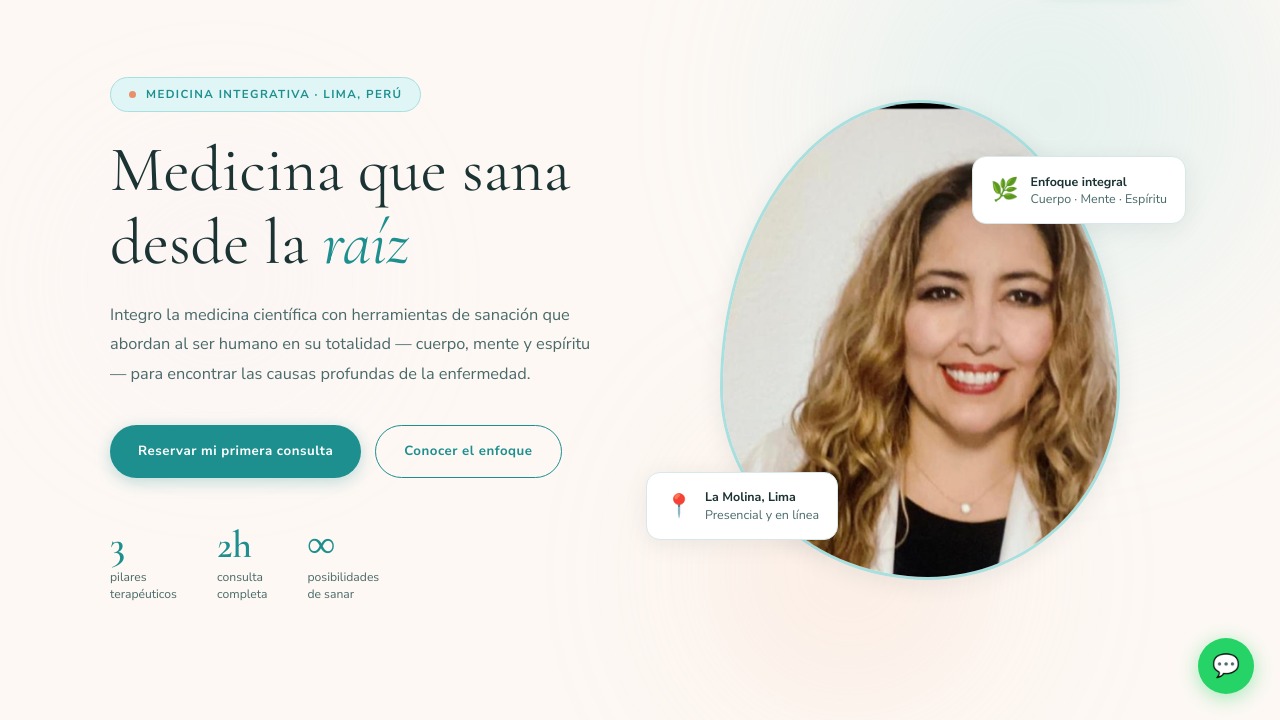
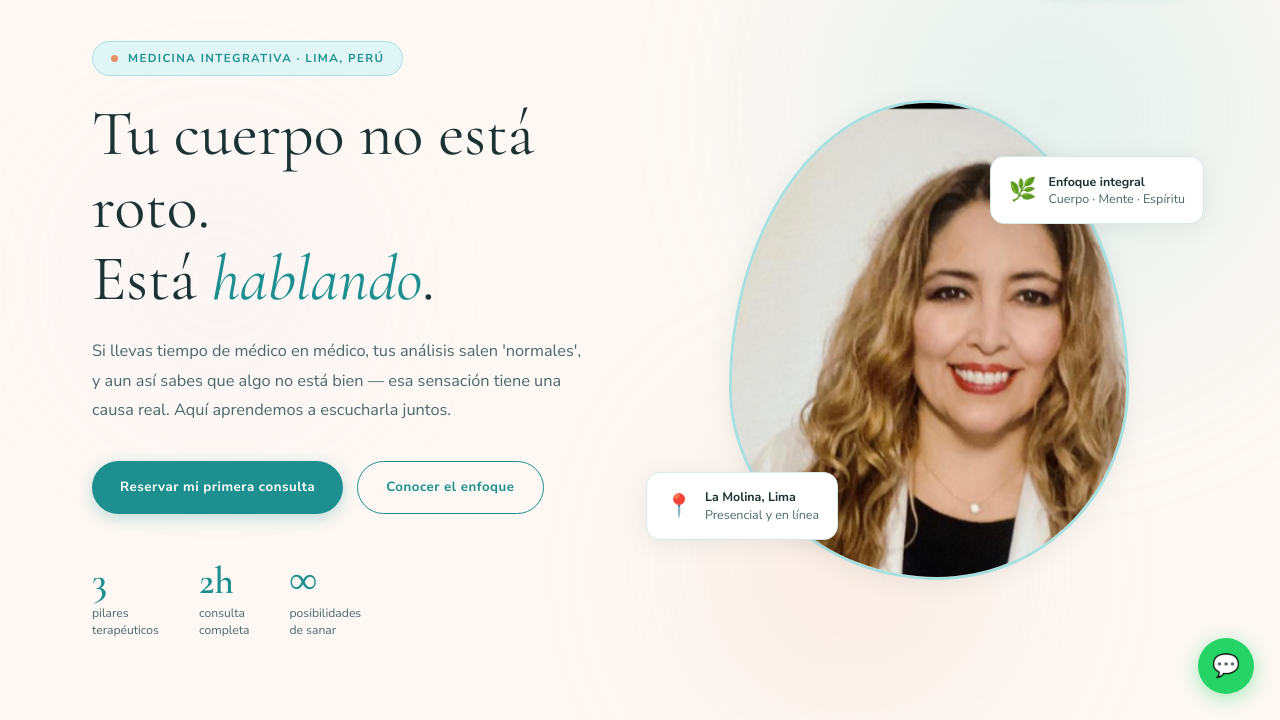
Before and after one commit to adolfosalasgomez3011/maggamedical_webpage, a plain HTML site: page index.html in a window 1280 px wide. Shown: the part 80-800 px from the top of the page. Drawn offline with nearby package versions, Linux system fonts and the light colour scheme.

Commit message:
Hero: new message — body speaking metaphor + patient-focused subtitle

```diff
--- a/index.html
+++ b/index.html
@@ -696,8 +696,8 @@
           <span class="hero-eyebrow-dot"></span>
           <span data-i18n="hero.eyebrow">Medicina Integrativa · Lima, Perú</span>
         </div>
-        <h1 class="hero-title" data-i18n-html="hero.title">Medicina que sana<br>desde la <em>raíz</em></h1>
-        <p class="hero-subtitle" data-i18n="hero.subtitle">Integro la medicina científica con herramientas de sanación que abordan al ser humano en su totalidad — cuerpo, mente y espíritu — para encontrar las causas profundas de la enfermedad.</p>
+        <h1 class="hero-title" data-i18n-html="hero.title">Tu cuerpo no está roto.<br>Está <em>hablando</em>.</h1>
+        <p class="hero-subtitle" data-i18n="hero.subtitle">Si llevas tiempo de médico en médico, tus análisis salen 'normales', y aun así sabes que algo no está bien — esa sensación tiene una causa real. Aquí aprendemos a escucharla juntos.</p>
         <div class="hero-ctas">
           <a href="#contacto"  class="btn btn-primary" data-i18n="hero.cta1">Reservar mi primera consulta</a>
           <a href="#enfoque"   class="btn btn-ghost"   data-i18n="hero.cta2">Conocer el enfoque</a>
@@ -1149,8 +1149,8 @@
     "nav.forWhom":"Para quién","nav.approach":"Enfoque","nav.about":"Sobre mí",
     "nav.services":"Servicios","nav.contact":"Contacto","nav.cta":"Reservar consulta",
     "hero.eyebrow":"Medicina Integrativa · Lima, Perú",
-    "hero.title":"Medicina que sana<br>desde la <em>raíz</em>",
-    "hero.subtitle":"Integro la medicina científica con herramientas de sanación que abordan al ser humano en su totalidad — cuerpo, mente y espíritu — para encontrar las causas profundas de la enfermedad.",
+    "hero.title":"Tu cuerpo no está roto.<br>Está <em>hablando</em>.",
+    "hero.subtitle":"Si llevas tiempo de médico en médico, tus análisis salen 'normales', y aun así sabes que algo no está bien — esa sensación tiene una causa real. Aquí aprendemos a escucharla juntos.",
     "hero.cta1":"Reservar mi primera consulta","hero.cta2":"Conocer el enfoque",
     "hero.stat1":"pilares<br>terapéuticos","hero.stat2":"consulta<br>completa","hero.stat3":"posibilidades<br>de sanar",
     "hero.photoPlaceholder":"Foto profesional<br>de la doctora",
@@ -1238,8 +1238,8 @@
     "nav.forWhom":"Who it's for","nav.approach":"Approach","nav.about":"About",
     "nav.services":"Services","nav.contact":"Contact","nav.cta":"Book consultation",
     "hero.eyebrow":"Integrative Medicine · Lima, Peru",
-    "hero.title":"Medicine that heals<br>from the <em>root</em>",
-    "hero.subtitle":"I integrate scientific medicine with healing tools that address the whole human being — body, mind and spirit — to find the deep causes of disease.",
+    "hero.title":"Your body isn't broken.<br>It's <em>speaking</em>.",
+    "hero.subtitle":"If you've been from doctor to doctor, your tests come back 'normal', yet you know something isn't right — that feeling has a real cause. Here, we learn to listen to it together.",
     "hero.cta1":"Book my first consultation","hero.cta2":"Learn the approach",
     "hero.stat1":"therapeutic<br>pillars","hero.stat2":"full<br>consultation","hero.stat3":"possibilities<br>to heal",
     "hero.photoPlaceholder":"Professional photo<br>of the doctor",
```
